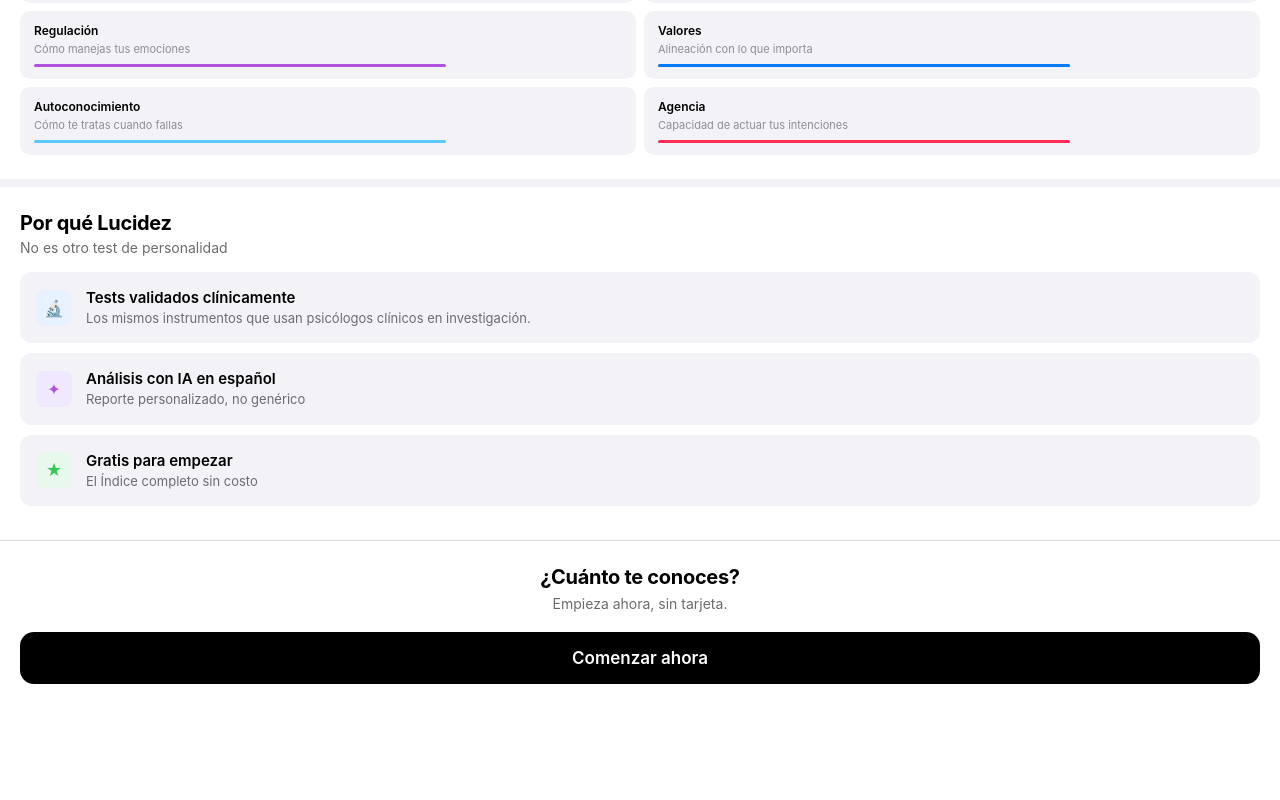
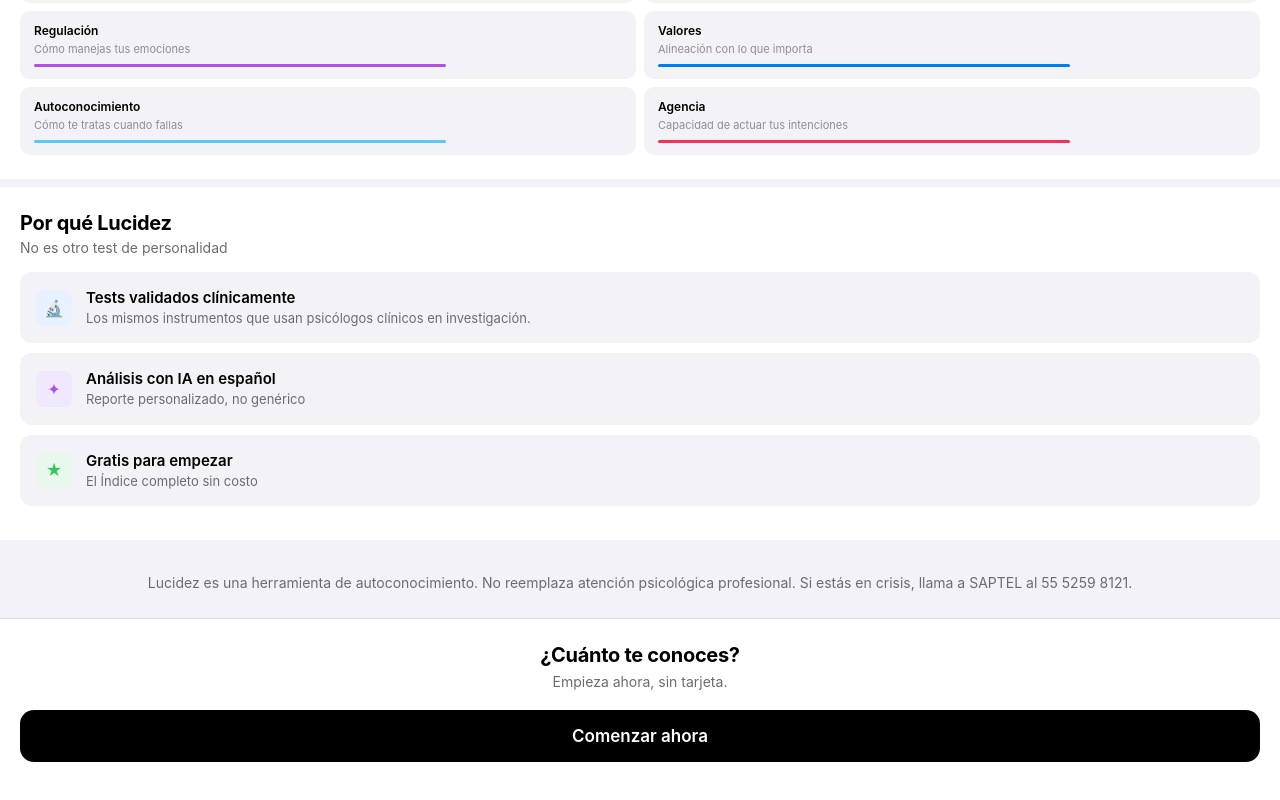
Before and after one commit to jorgeprax-dev/lucidez-web, a React (Vite) app: page / in a window 1280 px wide. Shown: the part 534-1334 px from the top of the page. Before the commit the page ends 1258 px from the top, so only its background shows below. Built offline with nearby package versions, Linux system fonts and the light colour scheme; no server answers.

Commit message:
feat: add legal disclaimer with SAPTEL crisis line on landing

```diff
--- a/src/Home.jsx
+++ b/src/Home.jsx
@@ -97,6 +97,10 @@
         ))}
       </div>
 
+      <div style={{ textAlign: "center", color: "#6C6C70", fontSize: 14, lineHeight: 1.6, marginTop: 32, marginBottom: 24, padding: "0 16px" }}>
+        Lucidez es una herramienta de autoconocimiento. No reemplaza atención psicológica profesional. Si estás en crisis, llama a SAPTEL al 55 5259 8121.
+      </div>
+
       {/* CTA final */}
       <div style={{ background: theme.bg, padding: "24px 20px 40px", textAlign: "center", borderTop: `0.5px solid ${theme.border}` }}>
         <div style={{ fontSize: 20, fontWeight: 700, color: theme.ink, marginBottom: 6, letterSpacing: "-0.3px" }}>¿Cuánto te conoces?</div>
```
